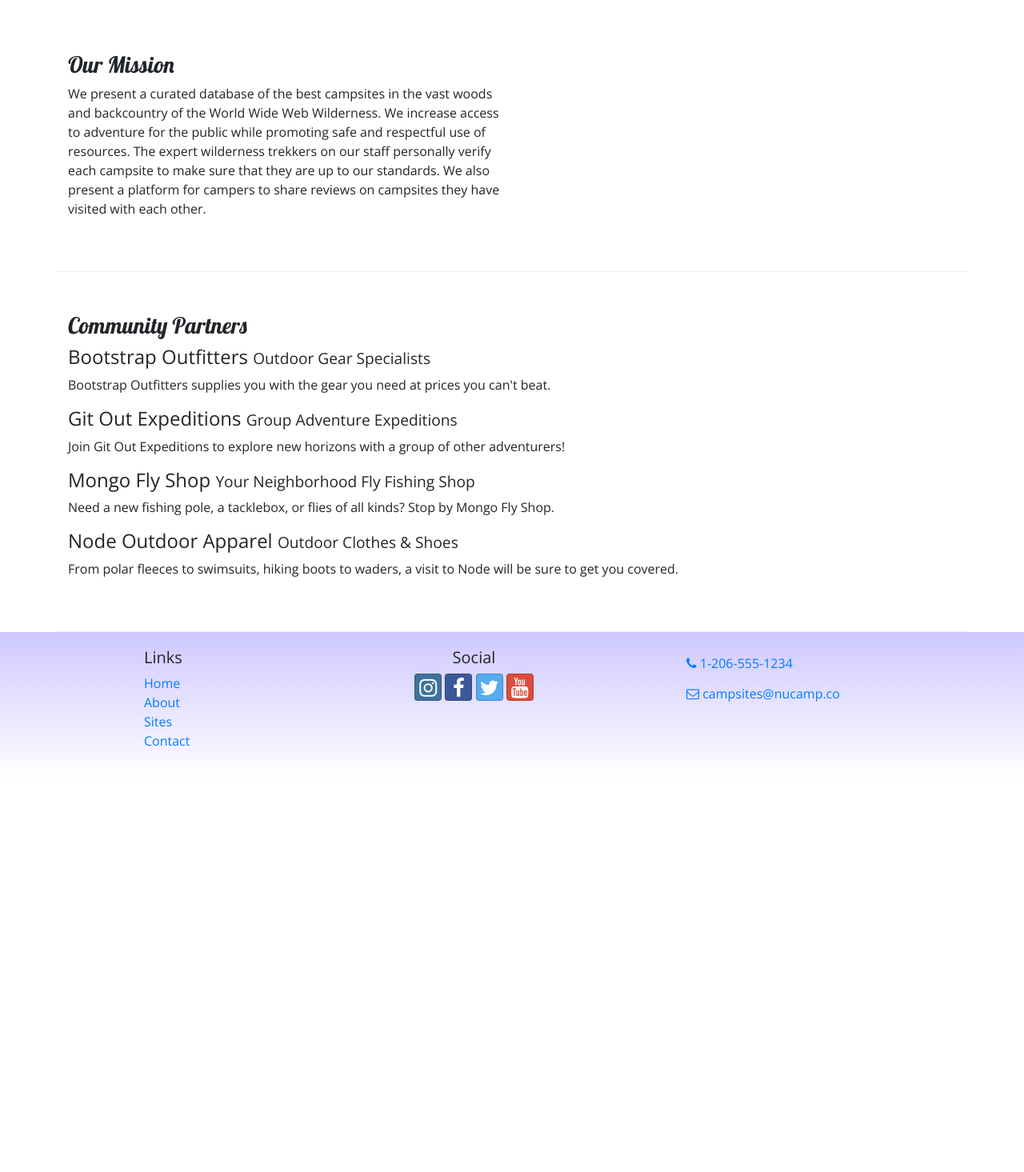
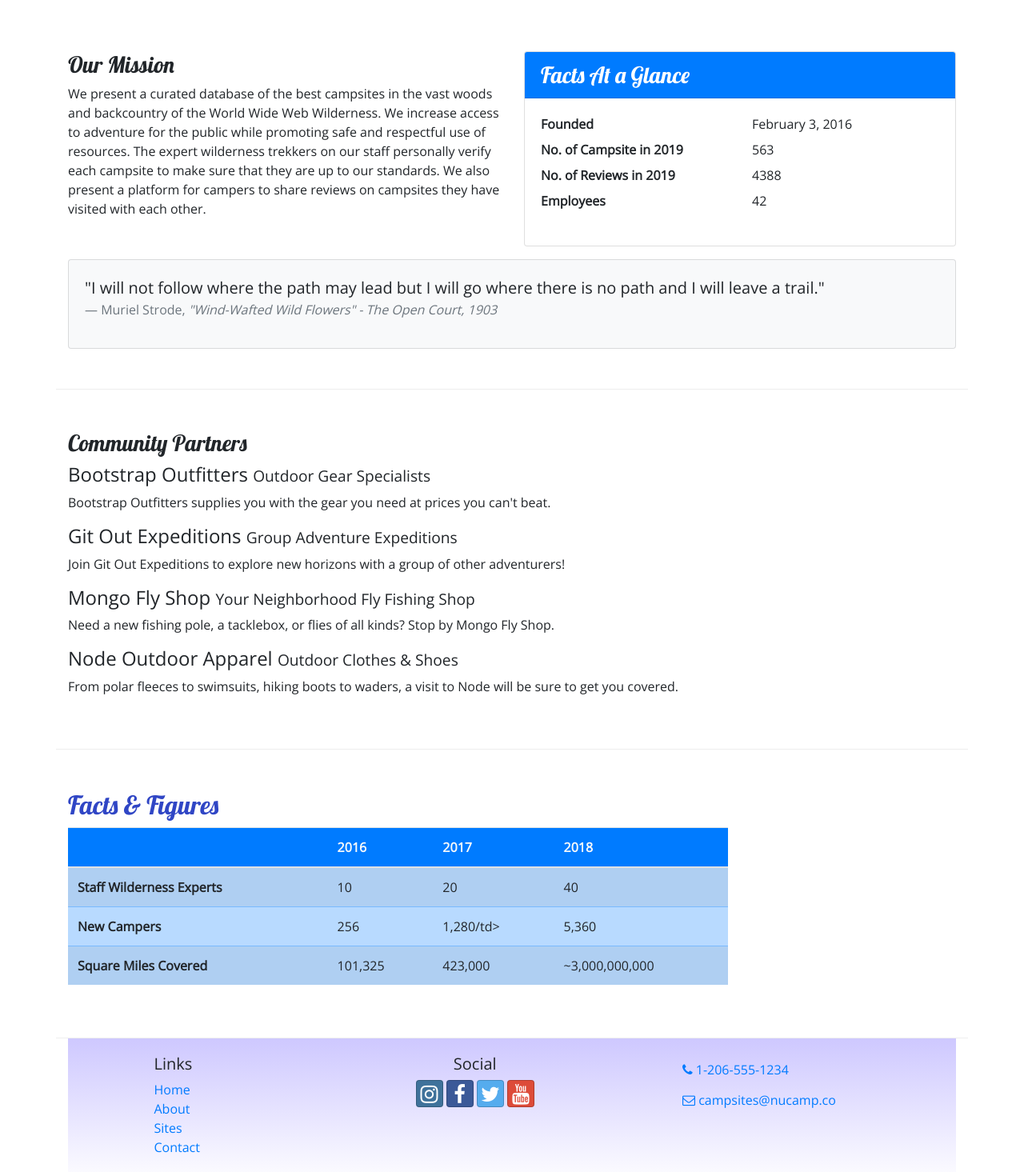
Before and after one commit to katydevelops/Nucampsite, a website: page aboutus.html in a window 1280 px wide. Shown: the part 340-1805 px from the top of the page at 80% size. Before the commit the page ends 1314 px from the top, so only its background shows below. Drawn offline with nearby package versions, Linux system fonts and the light colour scheme.

Commit message:
Added cards and table to About Us page

```diff
--- a/aboutus.html
+++ b/aboutus.html
@@ -64,6 +64,35 @@
                 <h3>Our Mission</h3>
                 <p>We present a curated database of the best campsites in the vast woods and backcountry of the World Wide Web Wilderness. We increase access to adventure for the public while promoting safe and respectful use of resources. The expert wilderness trekkers on our staff personally verify each campsite to make sure that they are up to our standards. We also present a platform for campers to share reviews on campsites they have visited with each other.</p>
             </div>
+            <div class="col col-sm-6">
+                <div class="card">
+                    <h3 class="card-header bg-primary text-white">Facts At a Glance</h3>
+                    <div class="card-body">
+                        <dl class="row">
+                            <dt class="col-6">Founded</dt>
+                            <dd class="col-6">February 3, 2016</dd>
+                            <dt class="col-6">No. of Campsite in 2019</dt>
+                            <dd class="col-6">563</dd>
+                            <dt class="col-6">No. of Reviews in 2019</dt>
+                            <dd class="col-6">4388</dd>
+                            <dt class="col-6">Employees</dt>
+                            <dd class="col-6">42</dd>
+                        </dl>
+                    </div>
+                </div>
+            </div>
+            <div class="col">
+                <div class="card bg-light mt-3">
+                    <blockquote class="blockquote card-body">
+                        <p class="mb-0">"I will not follow where the path may lead but I will go where there is no path and I will leave a trail."</p>
+                    <footer class="blockquote-footer">Muriel Strode,
+                        <cite title="Source Title">"Wind-Wafted Wild Flowers" -
+                            The Open Court, 1903
+                        </cite>
+                    </footer>
+                    </blockquote>
+                </div>
+            </div>
         </div>
 
         <div class="row row-content">
@@ -79,9 +108,46 @@
                 <pp class="d-none d-sm-block">From polar fleeces to swimsuits, hiking boots to waders, a visit to Node will be sure to get you covered.</p>
             </div>
         </div>
+
+        <div class="row row-content">
+            <div class="col-sm-9">
+                <h2>Facts &amp; Figures</h2>
+                <div class="table-responsive">
+                    <table class="table table-striped">
+                        <thead>
+                            <tr class="bg-primary text-light">
+                                <th></th>
+                                <th>2016</th>
+                                <th>2017</th>
+                                <th>2018</th>
+                            </tr>
+                        </thead>
+                        <tbody class="table-primary">
+                            <tr>
+                                <th>Staff Wilderness Experts</th>
+                                <td>10</td>
+                                <td>20</td>
+                                <td>40</td>
+                            </tr>
+                            <tr>
+                                <th>New Campers</th>
+                                <td>256</td>
+                                <td>1,280/td>
+                                <td>5,360</td>
+                            </tr>
+                            <tr>
+                                <th>Square Miles Covered</th>
+                                <td>101,325</td>
+                                <td>423,000</td>
+                                <td>~3,000,000,000</td>
+                        </tr>
+                    </tbody>
+                </table>
+            </div>
+        </div>
     </div>
 
-    <footer>
+    <footer class="site-footer">
         <div class="container">
             <div class="row">
                 <div class="col-4 col-sm-2 offset-1">
--- a/css/styles.css
+++ b/css/styles.css
@@ -14,7 +14,7 @@ header h2 {
     color: #CEC8FF;
 }
 
-footer {
+.site-footer {
     background-image: linear-gradient(#CEC8FF, white);
     padding: 20px 0;
 }
```
Also changed, not shown: contactus.html (+1 -1 lines), index.html (+1 -1 lines), 1 other file.
